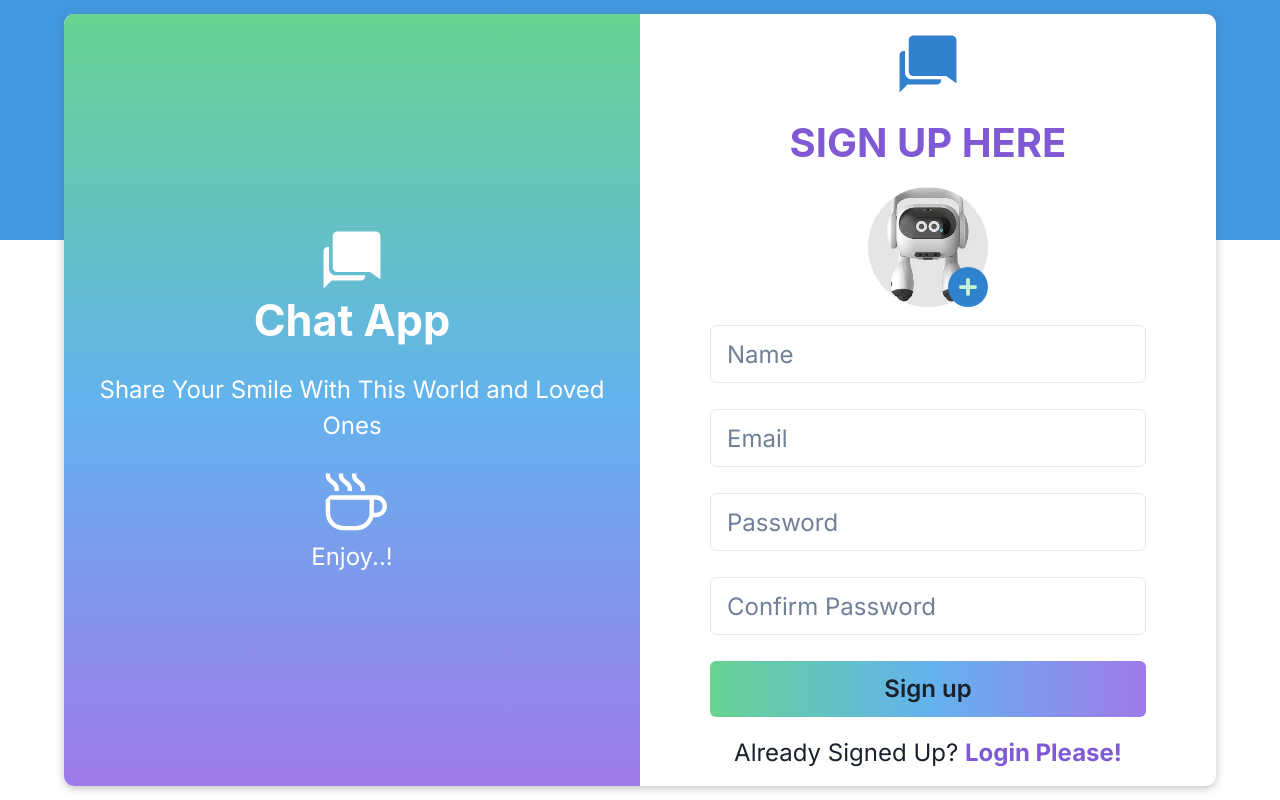
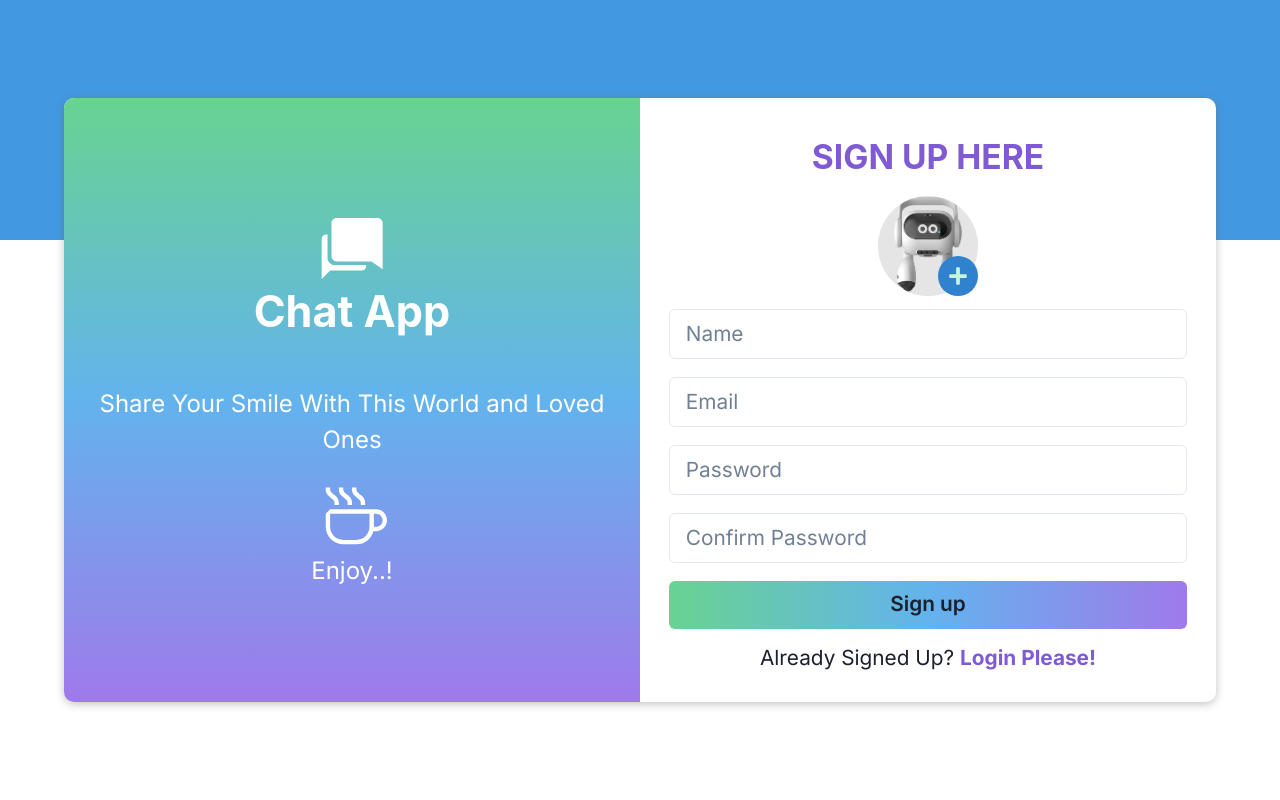
Before and after one commit to 1ashutoshverma/chat-app-frontend, a Next.js app: page /signup in a window 1280 px wide. Built offline with nearby package versions, Linux system fonts and the light colour scheme.

Commit message:
fixed login and signup

```diff
--- a/src/app/signup/page.tsx
+++ b/src/app/signup/page.tsx
@@ -145,16 +145,19 @@ const Page = () => {
         h={"100vh"}
         justifyContent={"center"}
         alignItems={"center"}
-        maxW={"1980px"}
+        maxW={"1280px"}
         m={"auto"}
+        // border={"1px solid red"}
       >
         <Grid
           gridTemplateColumns={["1fr", "1fr", "0.6fr 1fr", "1fr 1fr"]}
           boxShadow={"rgba(99, 99, 99, 0.4) 0px 2px 8px 0px"}
           borderRadius={"10px"}
           width={["90%", "80%", "90%"]}
-          minH={"90%"}
+          // minH={"90%"}
           bg={"white"}
+
+          // border={"1px solid red"}
         >
           <Box
             bgGradient="linear(to-t, purple.400, blue.300 ,green.300)"
@@ -172,7 +175,7 @@ const Page = () => {
               gap={"25px"}
             >
               <Flex flexDir={"column"} alignItems={"center"}>
-                <Icon as={IoMdChatbubbles} w={"70px"} h={"70px"} />
+                <Icon as={IoMdChatbubbles} w={"50%"} h={"50%"} />
                 <Heading fontSize={"2.7rem"}>Chat App</Heading>
               </Flex>
               <Text
@@ -196,27 +199,29 @@ const Page = () => {
           <form onSubmit={handleSubmit}>
             <Flex
               flexDir={"column"}
-              p={["15px", "30px", "40px", "30px 40px", "15px 70px"]}
-              gap={"10px"}
+              // border={"1px solid red"}
+              // p={["15px", "30px", "40px", "30px 40px", "15px 70px"]}
+              p={["5%", "5%", "5%", "4% 5%", "5% 5%"]}
+              gap={"8px"}
               justifyContent={"center"}
               // alignItems={"center"}
               // border={"1px solid red"}
               h={"100%"}
               m={"auto"}
             >
-              <Flex justifyContent={"center"}>
+              {/* <Flex justifyContent={"center"}>
                 <Icon
                   as={IoMdChatbubbles}
                   w={["60px", "100px", "70px"]}
                   h={["60px", "100px", "70px"]}
                   color={"blue.500"}
                 />
-              </Flex>
+              </Flex> */}
               <Heading
                 textAlign={"center"}
                 color={"purple.500"}
                 p={["8px 0", "10px 0"]}
-                fontSize={["1.7rem", "2.5rem", "2.5rem"]}
+                fontSize={["1.5rem", "1.8rem", "2.1rem"]}
               >
                 SIGN UP HERE
               </Heading>
@@ -227,8 +232,8 @@ const Page = () => {
                     <Image
                       src={URL.createObjectURL(profile)}
                       alt="Preview"
-                      w={["90px", "110px", "110px"]}
-                      h={["90px", "110px", "110px"]}
+                      w={["80px", "90px", "100px"]}
+                      h={["80px", "90px", "100px"]}
                       objectFit="cover"
                       borderRadius={"50%"}
                     />
@@ -237,8 +242,8 @@ const Page = () => {
                 {!profile && (
                   <Image
                     src="/download.jpeg"
-                    w={["100px", "120px"]}
-                    h={["100px", "120px"]}
+                    w={["80px", "90px", "100px"]}
+                    h={["80px", "90px", "100px"]}
                     objectFit="cover"
                     borderRadius={"50%"}
                     alt=""
@@ -277,9 +282,9 @@ const Page = () => {
                   value={user.name}
                   onChange={handleUser}
                   // border={"1px solid grey"}
-                  fontSize={["1.2rem", "1.3rem", "1.5rem"]}
-                  py={["6", "6", "6", "6", "7"]}
-                  m={"8px 0px"}
+                  fontSize={["1rem", "1.1rem", "1.3rem"]}
+                  py={["5", "5", "5", "5", "6"]}
+                  m={"5px 0px"}
                 />
               </FormControl>
               <FormControl isRequired>
@@ -290,9 +295,9 @@ const Page = () => {
                   name="email"
                   value={user.email}
                   onChange={handleUser}
-                  fontSize={["1.2rem", "1.3rem", "1.5rem"]}
-                  py={["6", "6", "6", "6", "7"]}
-                  m={"8px 0px"}
+                  fontSize={["1rem", "1.1rem", "1.3rem"]}
+                  py={["5", "5", "5", "5", "6"]}
+                  m={"5px 0px"}
                 />
               </FormControl>
               <FormControl isRequired>
@@ -303,9 +308,9 @@ const Page = () => {
                   name="password"
                   value={user.password}
                   onChange={handleUser}
-                  fontSize={["1.2rem", "1.3rem", "1.5rem"]}
-                  py={["6", "6", "6", "7"]}
-                  m={"8px 0px"}
+                  fontSize={["1rem", "1.1rem", "1.3rem"]}
+                  py={["5", "5", "5", "5", "6"]}
+                  m={"5px 0px"}
                 />
               </FormControl>
               <FormControl isRequired>
@@ -316,9 +321,9 @@ const Page = () => {
                   name="confirmPassword"
                   value={user.confirmPassword}
                   onChange={handleUser}
-                  fontSize={["1.2rem", "1.3rem", "1.5rem"]}
-                  py={["6", "6", "6", "6", "7"]}
-                  m={"8px 0px"}
+                  fontSize={["1rem", "1.1rem", "1.3rem"]}
+                  py={["5", "5", "5", "5", "6"]}
+                  m={"5px 0px"}
                 />
               </FormControl>
               <Button
@@ -327,15 +332,15 @@ const Page = () => {
                 _hover={{
                   bgGradient: "linear(to-l, purple.500, blue.400 ,green.400)",
                 }}
-                fontSize={["1.2rem", "1.3rem", "1.5rem"]}
-                py={["6", "6", "6", "6", "7"]}
-                m={"8px 0px"}
+                fontSize={["1rem", "1.1rem", "1.3rem"]}
+                py={["5", "5", "5", "5", "6"]}
+                m={"5px 0px"}
               >
                 Sign up
               </Button>
               <Text
                 textAlign={"center"}
-                fontSize={["1.1rem", "1.25rem", "1.5rem"]}
+                fontSize={["1rem", "1.1rem", "1.3rem"]}
               >
                 Already Signed Up?{" "}
                 <Box
@@ -346,7 +351,7 @@ const Page = () => {
                   onClick={() => {
                     router.push("/login");
                   }}
-                  fontSize={["1.1rem", "1.25rem", "1.5rem"]}
+                  fontSize={["1rem", "1.1rem", "1.3rem"]}
                 >
                   Login Please!
                 </Box>
```
Also changed, not shown: src/app/login/page.tsx (+33 -26 lines).
